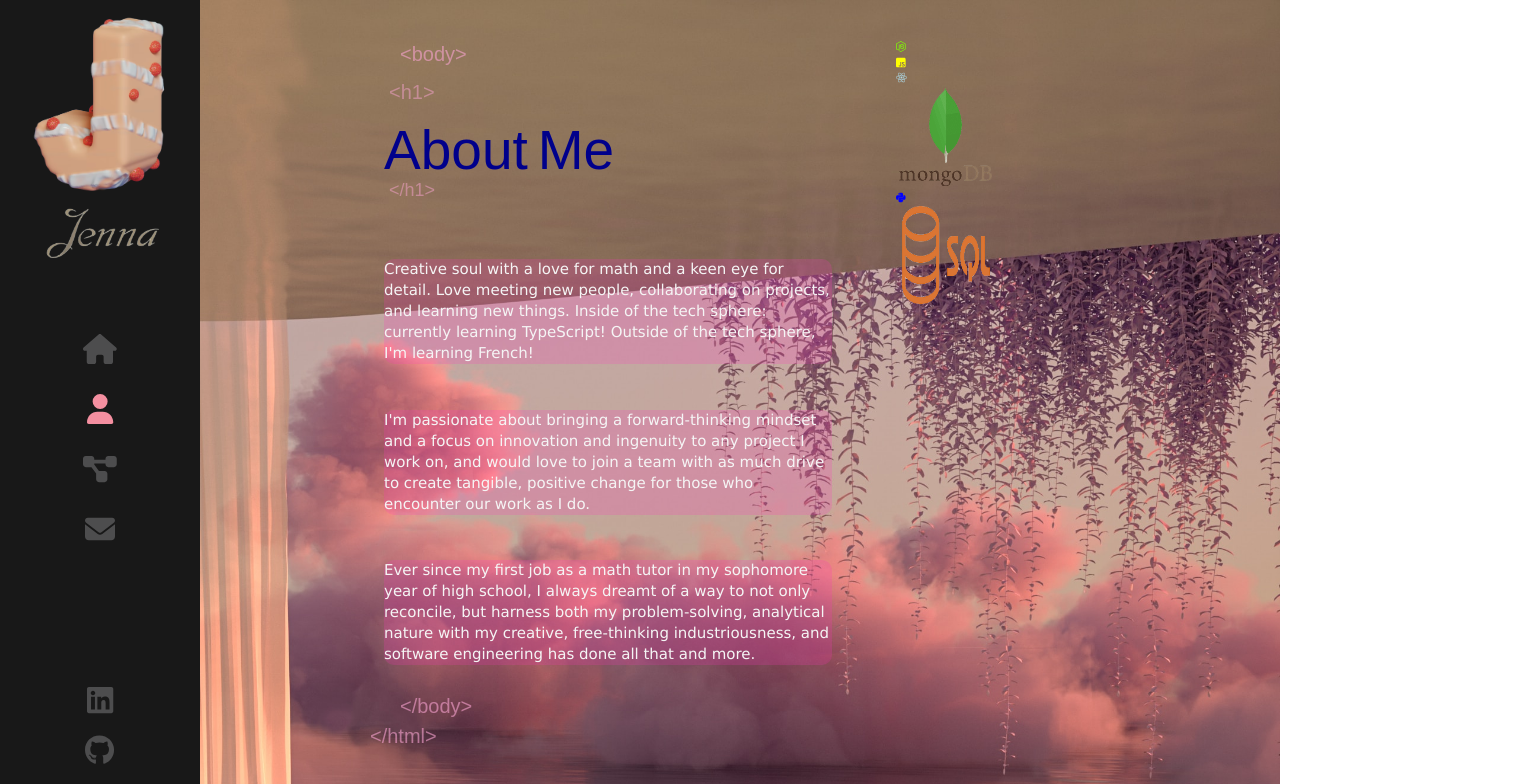
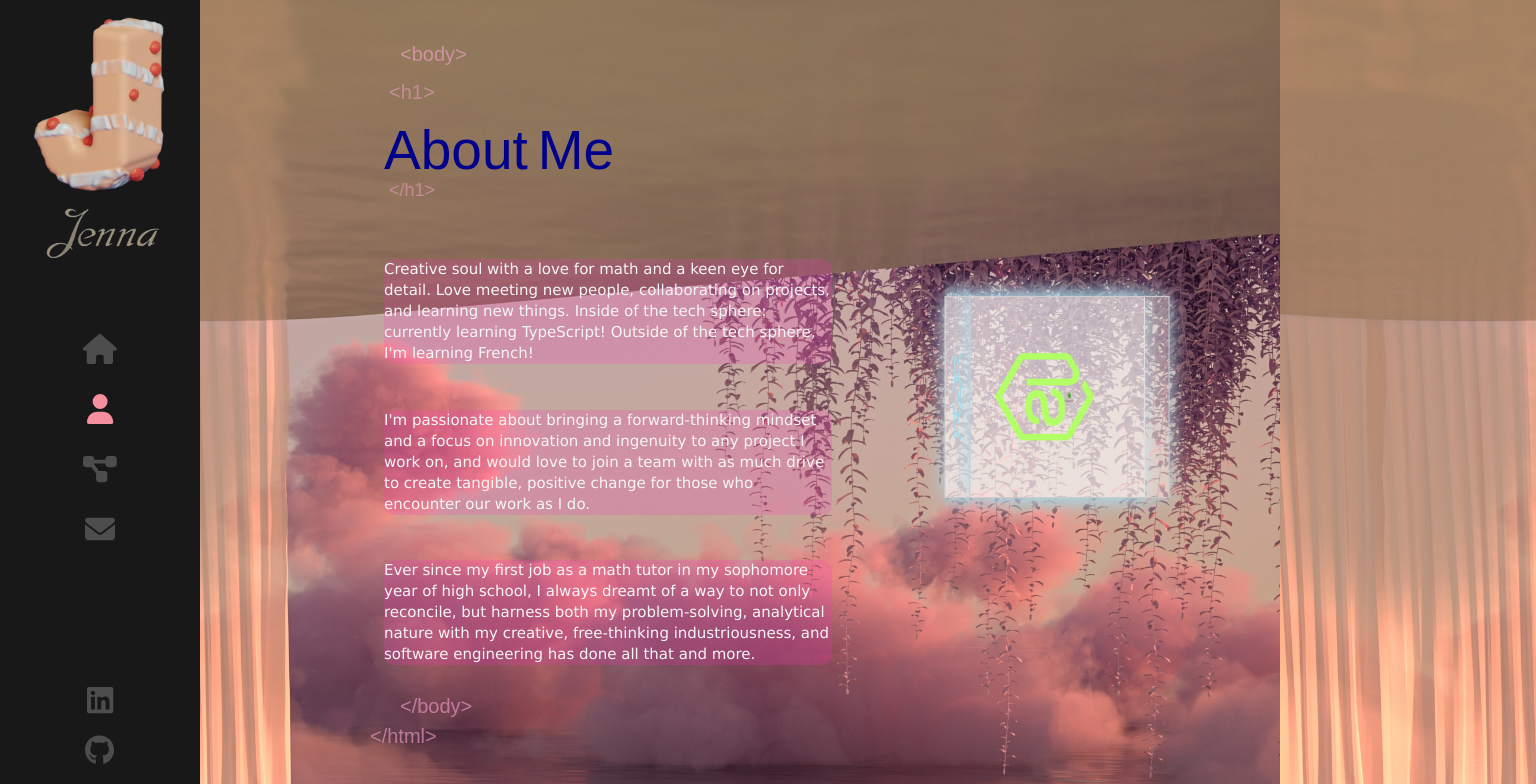
Before and after one commit to jmsp43/portfolio, a React (Vite) app: page /about in a window 1280 px wide. Shown: the top 784 px of the page, 1536 px wide, since content can reach past the window. Built offline with nearby package versions, Linux system fonts and the light colour scheme.

Commit message:
logos spinning

```diff
--- a/src/components/About/index.jsx
+++ b/src/components/About/index.jsx
@@ -50,7 +50,7 @@ export default function About() {
           </div>
 
           <div className = 'face4'>
-            <img width = '100px' height = '100px' src={mongoDB}/>
+            <img width = '10px' height = '10px' src={mongoDB}/>
           </div>
 
           <div className = 'face5'>
@@ -58,7 +58,7 @@ export default function About() {
           </div>
 
           <div className = 'face6'>
-            <img width = '100px' height = '100px' src={sql}/>
+            <img width = '10px' height = '10px' src={sql}/>
           </div>
 
         </div>
--- a/src/components/Layout/index.scss
+++ b/src/components/Layout/index.scss
@@ -129,6 +129,77 @@
 
     .cube-container{
         position: absolute;
-        left: 70%;
+        left: 80%;
+        width: 50%;
+        height: 100%;
+        top: 0;
+        padding-top: 20%;
+        overflow: hidden;
+        right:0;
+        margin-left: -10%;
+    }
+
+    .spinner{
+        animation-name: spinCube;
+        animation-timing-function: ease-in-out;
+        animation-iteration-count: infinite;
+        animation-duration: 12s;
+        transform-style: preserve-3d;
+        transform-origin: 100px 100px 0;
+        margin-left: calc(25% - 100px);
+
+        div{
+            position: absolute;
+            width: 200px;
+            height: 200px;
+            border: 1px solid #ccc;
+            background: rgba(255,255,255,0.4);
+            font-size: 100px;
+            display:flex;
+            justify-content: center;
+            align-items: center;
+            box-shadow: 0 0 20px 0px lightblue;
+        }
+
+        .face1{
+            transform: translateZ(100px);
+        }
+        .face2{
+            transform: rotateY(90deg) translateZ(100px);
+        }
+        .face3{
+            transform: rotateY(90deg) rotateX(90deg) translateZ(100px);
+        }
+        .face4{
+            transform: rotateY(180deg) rotateZ(90deg) translateZ(100px);
+        }
+        .face5{
+            transform: rotateY(-90deg) rotateZ(90deg) translateZ(100px);
+        }
+        .face6{
+            transform: rotateY(-90deg) translateZ(100px);
+        }
+    }
+
+    @keyframes spinCube {
+        from,
+        to{
+            transform:rotateX(0deg) rotateY(0deg) rotateZ(0deg);
+        }
+        16%{
+            transform: rotateY(-90deg)
+        }
+        33%{
+            transform: rotateY(-90deg) rotateZ(90deg);
+        }
+        50%{
+            transform: rotateY(-180deg) rotateZ(90deg)
+        }
+        66%{
+            transform: rotateY(-270deg) rotateZ(90deg)
+        }
+        83%{
+            transform: rotateX(90deg)
+        }
     }
 }
```
